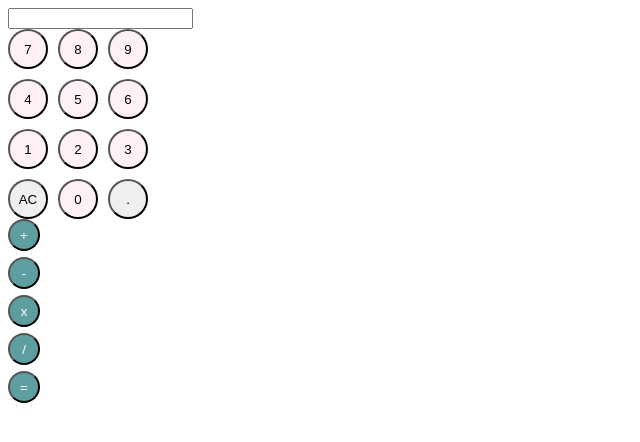
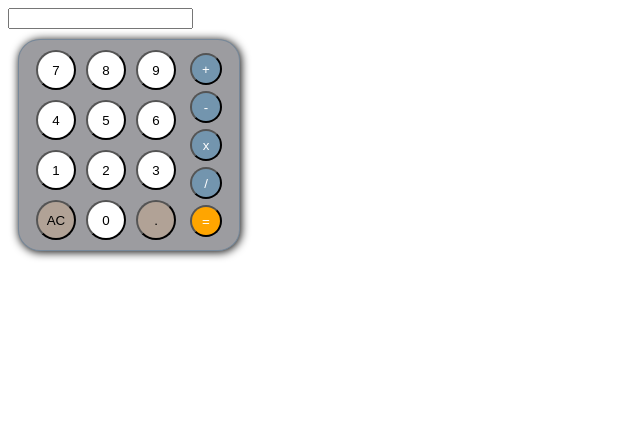
Before and after one commit to becks135/calculator, a plain HTML site: page index.html in a window 1280 px wide. Shown: the whole page, without its empty margins (0-640 px from the left). Drawn offline with Linux system fonts and the light colour scheme.

Commit message:
update ui

```diff
--- a/index.html
+++ b/index.html
@@ -17,6 +17,7 @@
             <input type="text">
         </div>
         <div class="result-display"></div>
+        <div class="buttons">
             <div class="numbers">
                 <button class="number">7</button>
                 <button class="number">8</button>
@@ -36,9 +37,9 @@
                 <button class="operator">-</button>
                 <button class="operator">x</button>
                 <button class="operator">/</button>
-            <button class="operator">=</button>
+                <button class="operator equal">=</button>
             </div>
-
+        </div>
     </div>
 
 </body>
--- a/styles/style.css
+++ b/styles/style.css
@@ -5,22 +5,45 @@
     gap:10px;
 }
 
+.buttons{
+    display: flex;
+justify-content: space-around;
+    align-items: center;
+    border-style: solid;
+    border-color: lightslategray;
+    border-width: 1px;
+    border-radius: 10%;
+    padding: 10px;
+    width: 200px;
+    margin:10px;
+    background-color: #9c9ca0;
+    box-shadow: 1px 1px 10px;
+}
+
 button{
     border-radius: 50%;
+    background-color: #B1A296;
+
 }
 
 .operators{
-    display:grid;
+   display:grid;
     grid-template-columns: 32px;
     grid-template-rows: repeat(5, 32px);
     gap:6px;
+
 }
 
 .operator{
-    background-color: cadetblue;
+    background-color: #7395ae;
     color: white;
+
 }
 
 .number{
-    background-color: lavenderblush;
+    background-color: white;
 }
+
+.equal{
+    background-color:orange;
+}
```
Lines whose indentation alone changed are shown as unchanged.
